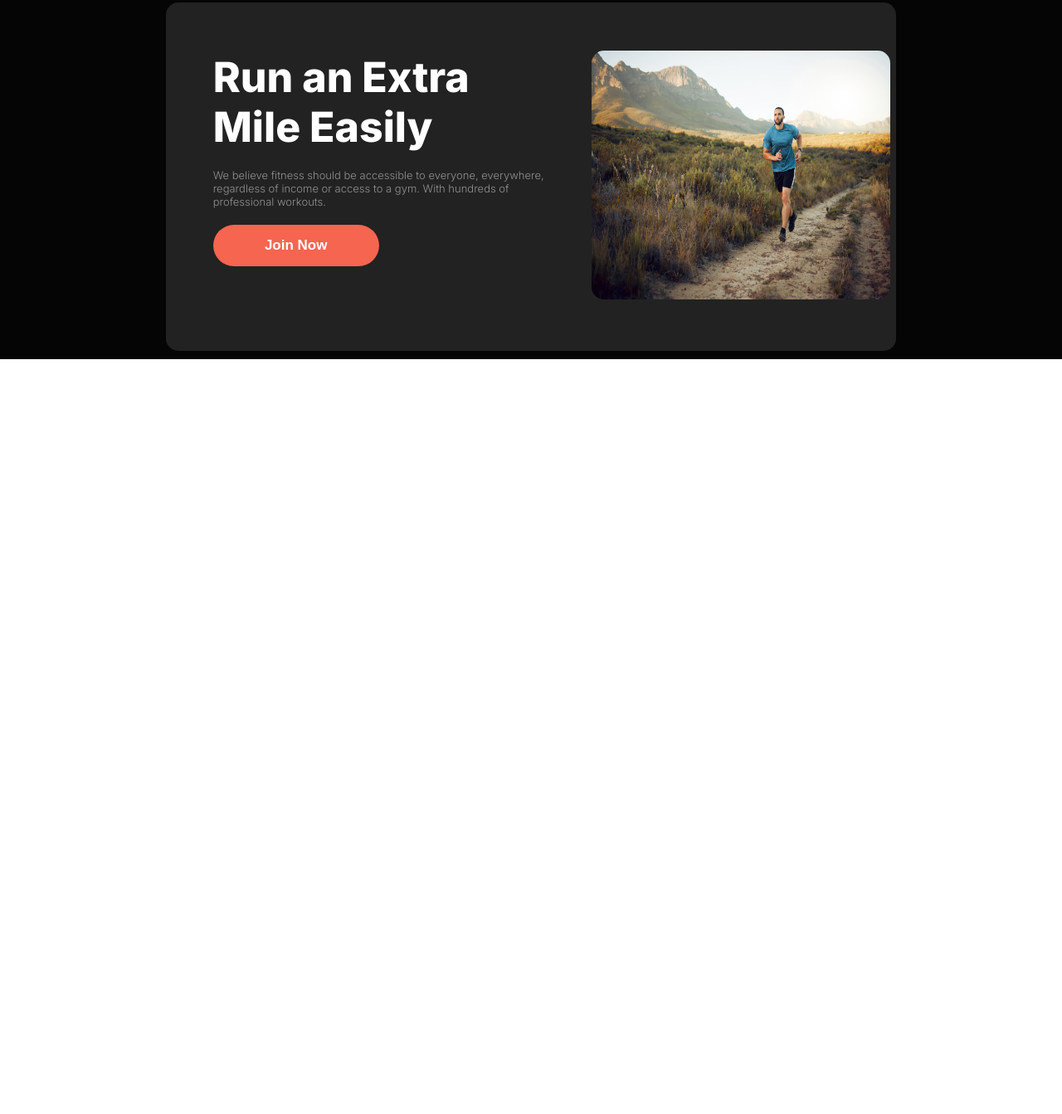
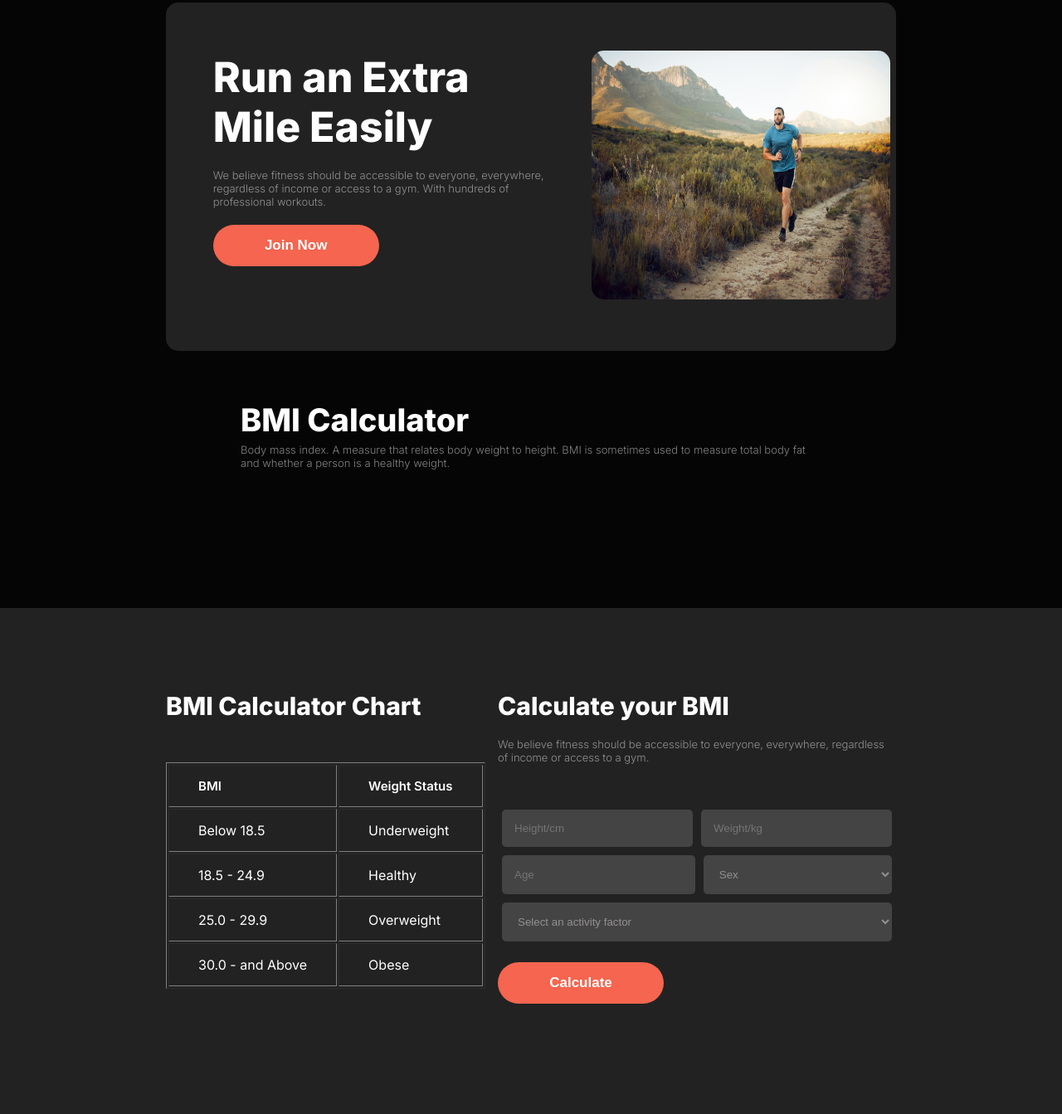
Before and after one commit to mirana00/assignment-02, a plain HTML site: page index.html in a window 1280 px wide. Shown: the part 1312-2655 px from the top of the page at 83% size. Before the commit the page ends 1745 px from the top, so only its background shows below. Drawn offline with Linux system fonts and the light colour scheme; a web font is replaced by a local one.

Commit message:
added bmi calculator

```diff
--- a/index.html
+++ b/index.html
@@ -131,6 +131,95 @@
          </div>
         </div>
       </section>
+
+      <!-- BMI calculator -->
+       <section class="section-bgc BMI">
+        <div class="bmi-calc-des">
+          <h2>BMI Calculator</h2>
+          <p class="p3">Body mass index. A measure that relates body weight to height. BMI is sometimes used to measure total body fat and whether a person is a healthy weight.
+
+          </p>
+        </div>
+       </section>
+      <section class="section-bgc">
+        <div class="div-bgc-1">
+
+          <div class="content-1 display">
+
+            <div class="chart">
+
+              <h2>BMI Calculator Chart</h2>
+              <table border="1px">
+                <tr>
+                  <th>BMI</th>
+                  <th>Weight Status</th>
+                </tr>
+                <tr>
+                  <td>Below 18.5</td>
+                  <td>Underweight</td>
+                </tr>
+                <tr>
+                  <td>18.5 - 24.9</td>
+                  <td>Healthy</td>
+                </tr>
+                <tr>
+                  <td>25.0 - 29.9</td>
+                  <td>Overweight</td>
+                </tr>
+                <tr>
+                  <td>30.0 - and Above</td>
+                  <td>Obese</td>
+                </tr>
+              </table>
+
+
+
+            </div>
+            <div class="calc">
+            <div class="calc-des">
+              <h2>Calculate your BMI</h2>
+              <p class="p3">We believe fitness should be accessible to everyone, everywhere, regardless of income or access to a gym.
+
+              </p>
+            </div>
+
+            <div class="bmi-form">
+              <form>
+                <div class="form-div">
+                  <input type="text" id="height" name="height" placeholder="Height/cm">
+                  <input type="text" id="weight" name="weight" placeholder="Weight/kg">
+              </div>
+              <div class="form-div">
+                  <input type="text" id="age" name="age" placeholder="Age">
+                  <select id="sex" name="sex">
+                      <option value="" disabled selected>Sex</option>
+                      <option value="male">Male</option>
+                      <option value="female">Female</option>
+                      <option value="other">Other</option>
+                  </select></div>
+                  <div class="form-div-1">
+                    <select id="activity" name="activity">
+                        <option value="" disabled selected>Select an activity factor</option>
+                        <option value="not_active">Not Active</option>
+                        <option value="lightly_active">Lightly Active</option>
+                        <option value="moderately_active">Moderately Active</option>
+                        <option value="very_active">Very Active</option>
+                    </select>
+                </div>
+                <button class="btn">Calculate</button>
+
+            </form>
+            </div>
+            </div>
+
+          </div>
+
+
+
+
+
+        </div>
+      </section>
     </body>
 
     <footer>
--- a/styles/style.css
+++ b/styles/style.css
@@ -1,5 +1,5 @@
 @import url('https://fonts.googleapis.com/css2?family=Inter:ital,opsz,wght@0,14..32,100..900;1,14..32,100..900&family=Open+Sans:ital,wght@0,300..800;1,300..800&family=Work+Sans:ital,wght@0,100..900;1,100..900&display=swap');
-
+@import url('https://fonts.cdnfonts.com/css/miama');
 *{
     margin: 0;
 }
@@ -34,6 +34,11 @@ a{
 }
 .content-1{
     padding: 100px 200px 10px;
+}
+
+.display{
+    display: flex;
+    justify-content: space-between;
 }
 /* banner */
 
@@ -119,8 +124,9 @@ h1{
 }
 
 .shape{
-    font-family: Miami;
+    font-family:'Miama';
     font-style: italic;
+    font-weight: 100;
 }
 
 .btn-1{
@@ -286,6 +292,117 @@ h2{
     width: 360px;
     height: 300px;
 }
+
+/* BMI calculator */
+
+/* bmi-calc-des */
+
+.bmi-calc-des{
+    width: 700px;
+    height: 200px;
+   text-align: left;
+   margin: 50px;
+}
+
+.BMI{
+    display: flex;
+    justify-content: center;
+}
+
+/* calculator */
+
+
+/* chart */
+
+ .div-bgc-1{
+    background-color: rgb(34, 34, 34);
+    color: white;
+ }
+
+
+.chart h2{
+    font-size: 30px;
+    font-weight: 800;
+    margin-bottom:50px ;
+}
+th{
+    font-size: 15px;
+    font-weight: 600;
+    text-align:start;
+    padding: 15px 35px;
+
+}
+td{
+    padding: 15px 35px;
+}
+
+/* bmi calc */
+.calc{
+    width: 480px;
+    height: 500px;
+}
+.calc-des h2{
+    font-size: 30px;
+    font-weight: 800;
+    margin-bottom:20px ;
+}
+
+form{
+    margin-top: 50px;
+}
+.form-div{
+    display: flex;
+    justify-content: space-between;
+}
+
+select {
+    width: 50%;
+    padding: 15px;
+    border: none;
+    border-radius: 5px;
+    background-color: rgb(68, 68, 68);
+    color: rgb(148, 144, 144);
+    margin:5px;
+}
+
+input {
+    width: 45%;
+    padding: 15px;
+    border: none;
+    border-radius: 5px;
+    background-color: rgb(68, 68, 68);
+    color: white;
+    margin:5px;
+}
+
+.form-div-1 select{
+    width: 98%;
+}
+
+
+
+
+
+
+
+
+
+
+
+
+
+
+
+
+
+
+
+
+
+
+
+
+
 /* responsive */
 
 /* small device */
@@ -324,7 +441,7 @@ h2{
     .full-shape{
       flex-direction: column;
       padding: 30px 20px 0px;
-      align-items: center;
+      justify-content: center;
     }
 
     .tutorial{
@@ -394,20 +511,25 @@ h2{
         padding: 20px 50px 20px;
     }
 
-}
+    /* bmi calculator */
 
-/* medium device
-@media screen and (min-width: 576px) and (maz-width: 992) {
-    body{
-        width: 100%;
+    .display{
+        flex-direction: column;
+        justify-content: center;
     }
 
-    .banner-content{
-        padding: 0px;
+    .chart{
+        margin-top:4rem;
+        margin-bottom: 4rem;
+
+    }
+    .calc-des h2{
+        font-size: 25px;
+        font-weight: 700;
+    }
+    .chart h2{
+        font-size: 25px;
+        font-weight: 700;
     }
 
-    .nav-content{
-        justify-content: space-between;
-    }
-
-} */
+}
```
